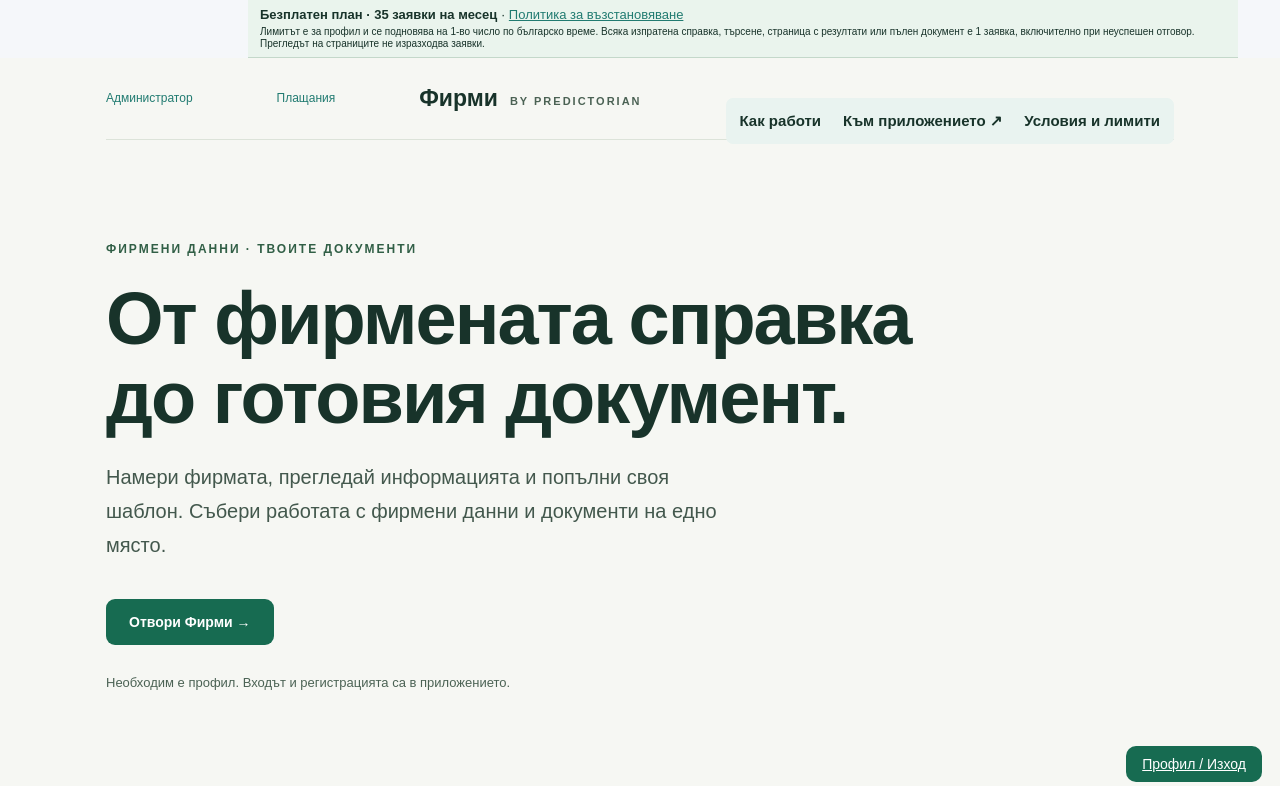
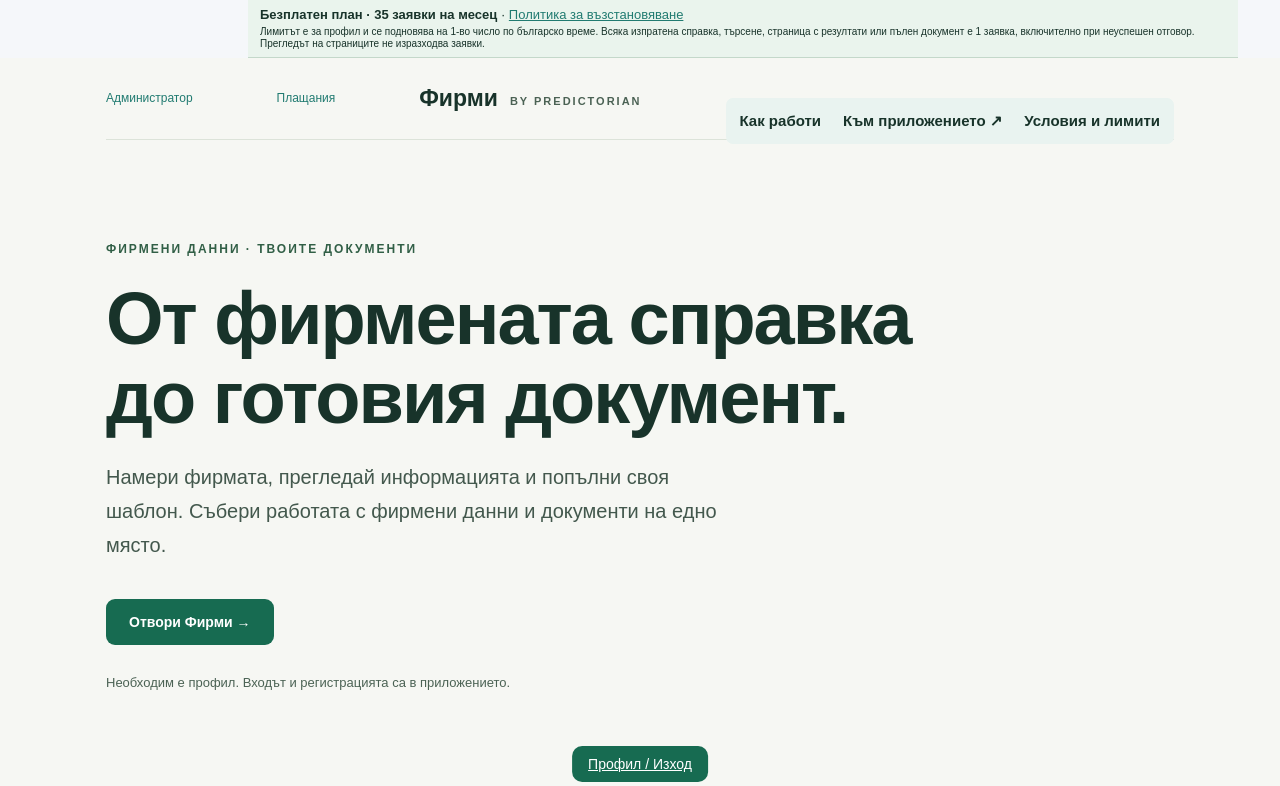
Before and after one commit to Dinamitrii/api_laws, a Next.js app in the folder firmi-app/: page / in a window 1280 px wide. Shown: the top 786 px of the page. Built offline with nearby package versions, Linux system fonts and the light colour scheme; no server answers.

Commit message:
Center Profile/Logout button so it does not cover footer contact email

```diff
--- a/firmi-app/app/layout.tsx
+++ b/firmi-app/app/layout.tsx
@@ -50,7 +50,7 @@ export default function RootLayout({
   />
 </head>
 
-      <body className="antialiased"><UsageBanner />{children}<Link href="/auth" style={{ position: "fixed", right: 18, bottom: 18, zIndex: 50, background: "#176b51", color: "white", padding: "10px 16px", borderRadius: 10 }}>Профил / Изход</Link></body>
+      <body className="antialiased"><UsageBanner />{children}<Link href="/auth" style={{ position: "fixed", left: "50%", bottom: 18, transform: "translateX(-50%)", zIndex: 50, background: "#176b51", color: "white", padding: "10px 16px", borderRadius: 10 }}>Профил / Изход</Link></body>
     </html>
   );
 }
```
